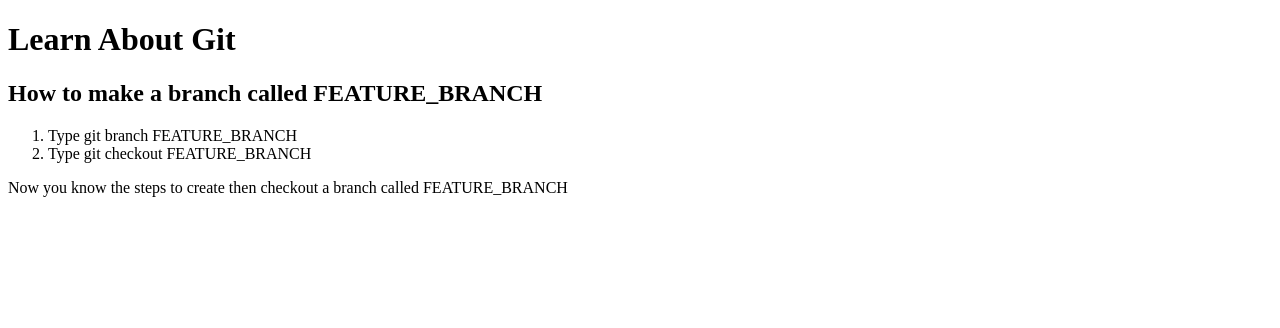
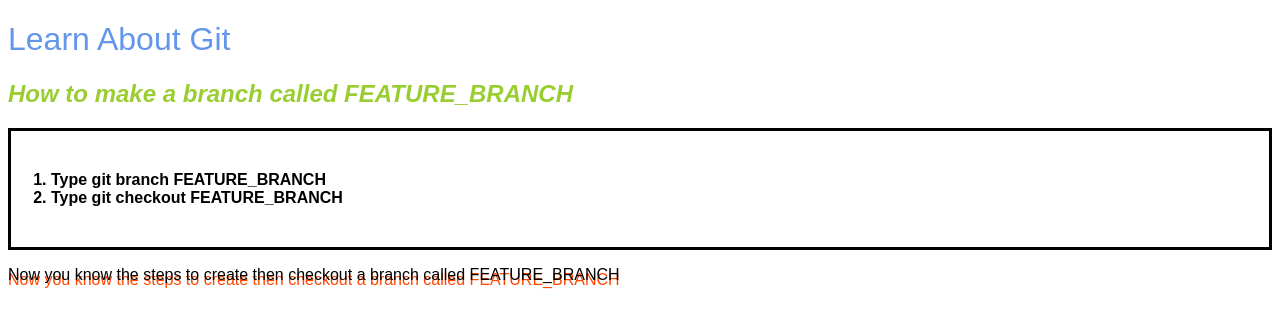
Before and after one commit to darksader/My-First-Repo, a plain HTML site: page index.html in a window 1280 px wide. Drawn offline with Linux system fonts and the light colour scheme.

Commit message:
Add basic styling

```diff
--- a/index.html
+++ b/index.html
@@ -1,7 +1,7 @@
 <!DOCTYPE html>
 <html>
     <head>
-
+        <link href="style.css" rel="stylesheet">
     </head>
     <body>
         <h1>Learn About Git</h1>
--- /dev/null
+++ b/style.css
@@ -0,0 +1,17 @@
+h1 {
+    color: cornflowerblue;
+    font-weight: normal;
+}
+h2 {color:yellowgreen;
+    font-style: italic;
+    font-weight: bold;
+}
+ol {font-weight: bold;
+    border: 3px solid black;
+    padding: 40px;
+}
+p { text-shadow: 0px 5px orangered;
+}
+body
+{ font-family: sans-serif;
+}
```
